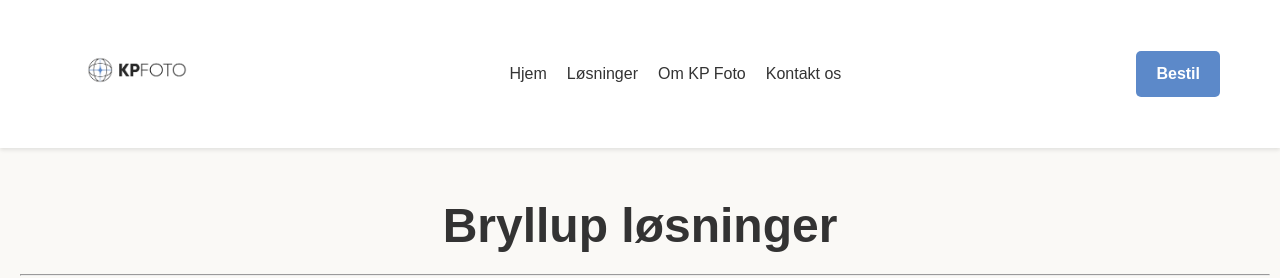
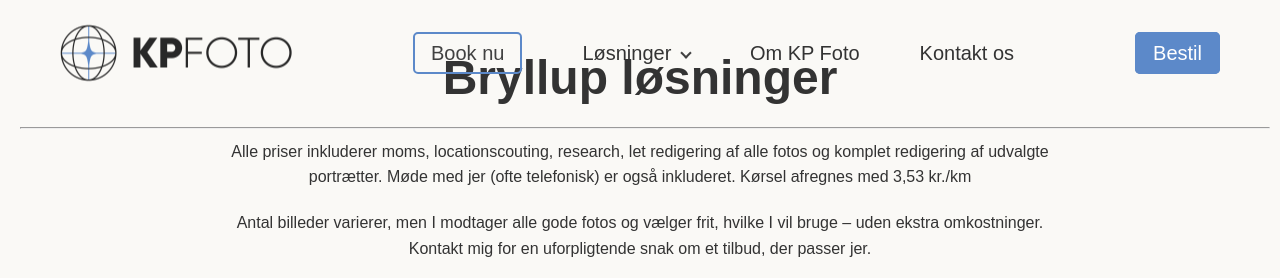
Before and after one commit to walthemort/kpfoto, a PHP site: page /bryllup.html in a window 1280 px wide. Shown: the top 278 px of the page. Run offline with PHP 8.4, Linux system fonts and the light colour scheme.

Commit message:
Header tilføjet (bryllup)

```diff
--- a/KPFOTO/bryllup.html
+++ b/KPFOTO/bryllup.html
@@ -8,20 +8,33 @@
 </head>
 <body>
 
-  <!-- Header -->
-
-  <header>
+   <!-- Header -->
+   <header role="banner">
     <nav>
-      <a href="index.html" aria-label="Home">
-        <img src="assets/img/logo.png" alt="KP Foto logo" />
-      </a>
+      <div class="logo-container">
+        <a href="index.html" aria-label="Home">
+          <img src="assets/img/logo.png" alt="KP Foto logo" />
+        </a>
+      </div>
       <ul>
-        <li><a href="index.html">Hjem</a></li>
-        <li><a href="services.html">Løsninger</a></li>
+        <li><a href="booking.html" class="button-border">Book nu</a></li>
+        <li class="dropdown">
+          <a href="services.html">Løsninger <span class="arrow-down"></span></a>
+          <ul class="submenu">
+            <li><a href="boernefotos.html">Børnefotos</a></li>
+            <li><a href="skolefotos.html">Skolefotos</a></li>
+            <li><a href="bryllupsfoto.html">Bryllupsfoto</a></li>
+            <li><a href="restitution.html">Restitution</a></li>
+            <li><a href="reklamefotos.html">Reklamefotos</a></li>
+            <li><a href="konfirmation.html">Konfirmation</a></li>
+          </ul>
+        </li>
         <li><a href="about.html">Om KP Foto</a></li>
         <li><a href="contact.html">Kontakt os</a></li>
       </ul>
-      <a href="booking.html" class="button">Bestil</a>
+      <div class="nav-right">
+        <a href="booking.html" class="button">Bestil</a>
+      </div>
     </nav>
   </header>
 <!--Package/Price-->
@@ -93,6 +106,9 @@
         </figure>
       </section>
 
+    <hr class="divider">
+  </section>
+
 
  <!-- Call to Action Section -->
  <section aria-labelledby="cta-title">
@@ -102,7 +118,9 @@
   </section>
 </main>
 
+
 <!-- Javascript -->
 <script src="js/bryllup.js"></script>
+<script src="js/main.js"></script>
 </body>
 </html>
--- a/KPFOTO/css/bryllup.css
+++ b/KPFOTO/css/bryllup.css
@@ -15,48 +15,153 @@
 
   /* Header Styles */
 header {
-    background-color: #fff;
+    position: fixed;
+    top: 0;
+    width: 100%;
+    z-index: 999;
+    background-color: transparent;
     padding: 20px 0;
-    box-shadow: 0 2px 4px rgba(0, 0, 0, 0.1);
+    transition: background-color 0.3s ease, padding 0.3s ease;
+    box-shadow: none;
     }
 
+    /* Juster nav til at flugte med 1200px bredde */
     header nav {
     display: flex;
     justify-content: space-between;
     align-items: center;
     max-width: 1200px;
-    margin: 0 auto;
+    margin: 0 auto; /* Centrerer nav */
     padding: 0 20px;
+    }
+
+    .logo-container {
+    width: 232px;
+    height: 65px;
+    display: flex;
+    justify-content: center;
+    align-items: center;
+    overflow: hidden;
+    }
+
+    .logo-container img {
+    width: auto;
+    height: 100%;
+    object-fit: contain;
+    transform: scale(0.25);
+    transform-origin: center center;
+    margin-top: 10px;
     }
 
     header nav a {
     text-decoration: none;
     color: #333;
     font-weight: 500;
+    font-size: 20px;
     }
 
     header nav ul {
     display: flex;
+    align-items: center;
     list-style: none;
-    gap: 20px;
+    gap: 60px;
     }
 
-  header nav img {
-    height: 100px;
-    width: auto;
+    /* Pil ved "Løsninger" */
+    .arrow-down {
+    display: inline-block;
+    width: 8px;
+    height: 8px;
+    border-right: 2px solid #414141;
+    border-bottom: 2px solid #414141;
+    transform: rotate(45deg);
+    margin-left: 5px;
+    margin-bottom: 3px;
     }
+
+    .dropdown {
+    position: relative;
+    }
+
+    .submenu {
+    position: absolute;
+    top: 100%;
+    left: 0;
+    background-color: #ffffff;
+    border: 1px solid #cccccc;
+    border-radius: 5px;
+    min-width: 180px;
+    list-style: none;
+    padding: 10px 0;
+    margin: 0;
+
+    /* Vigtig: Gør menuen lodret ved at sikre block display */
+    display: block;
+
+    opacity: 0;
+    visibility: hidden;
+    transform: translateY(-10px);
+    transition: opacity 0.3s ease, transform 0.3s ease, visibility 0.3s;
+    z-index: 999;
+    }
+
+    .submenu li {
+    display: block; /* Sørger for at hvert menupunkt står lodret */
+    margin: 0; /* Ingen ekstra gap */
+    }
+
+    .submenu li a {
+    display: block; /* Gør links til blokke så de fylder hele bredden */
+    padding: 10px 20px;
+    color: #414141;
+    text-decoration: none;
+    font-weight: 500;
+    white-space: nowrap; /* For at forhindre at tekst bryder linjen unødvendigt */
+    }
+
+    .submenu li a:hover {
+    background-color: #f1f1f1;
+    color: #333;
+    }
+
+    /* Når man hover over forældre-elementet, vis submenu */
+    .dropdown:hover .submenu {
+    opacity: 1;
+    visibility: visible;
+    transform: translateY(0);
+    }
+
 
     header nav .button {
     background-color: #5c89c9;
     color: #fff;
-    padding: 10px 20px;
+    padding: 8px 16px;
     border-radius: 5px;
     text-decoration: none;
-    font-weight: bold;
+    border: 2px solid #5c89c9;
+    transition: all 0.3s;
     }
 
     header nav .button:hover {
-    background-color: #476ea5;
+    opacity: 50%;
+    }
+
+    header nav .button-border {
+    border: 2px solid #5c89c9;
+    padding: 8px 16px;
+    border-radius: 5px;
+    text-decoration: none;
+    color: #414141;
+    transition: all 0.3s;
+    }
+    header nav .button-border:hover {
+    opacity: 50%;
+    }
+
+    header.scrolled {
+    background-color: #ffffff;
+    padding: 10px 0;
+    box-shadow: 0 2px 4px rgba(0,0,0,0.1);
     }
 
  /* General Layout for Bryllup Løsninger */
```
Lines whose indentation alone changed are shown as unchanged.
